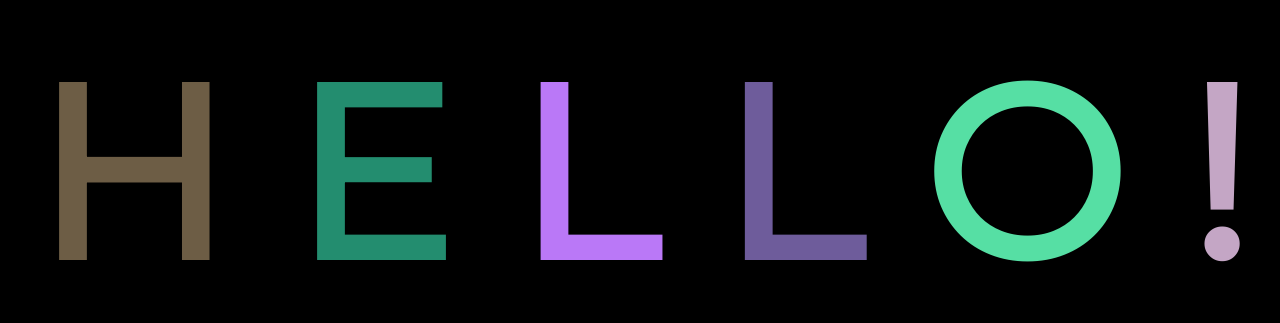
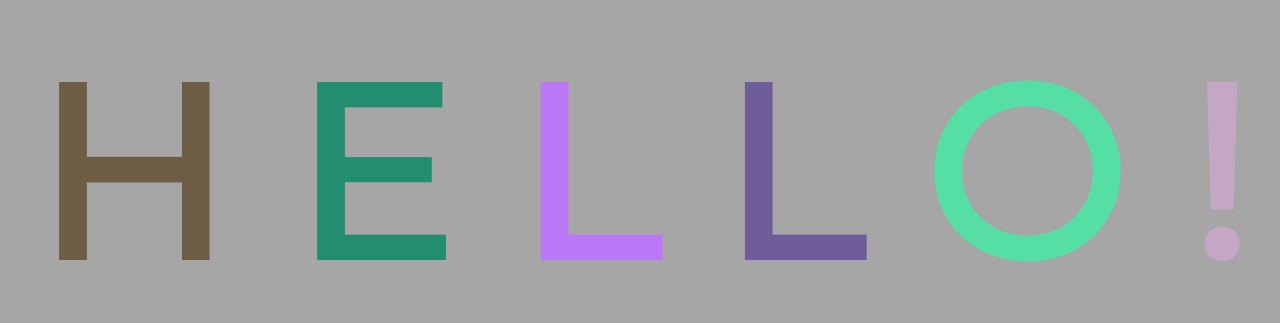
Before and after one commit to jquatjr/AnimatedTextGitDemo, a plain HTML site: page index.html in a window 1280 px wide. Shown: the part 234-557 px from the top of the page. Drawn offline with Linux system fonts and the light colour scheme.

Commit message:
change bg color

```diff
--- a/app.css
+++ b/app.css
@@ -3,7 +3,7 @@ body {
     justify-content: center;
     align-items: center;
     height: 100vh;
-    background-color: black;
+    background-color: rgba(0, 0, 0, 0.349);
 }
 
 h1 {
```
